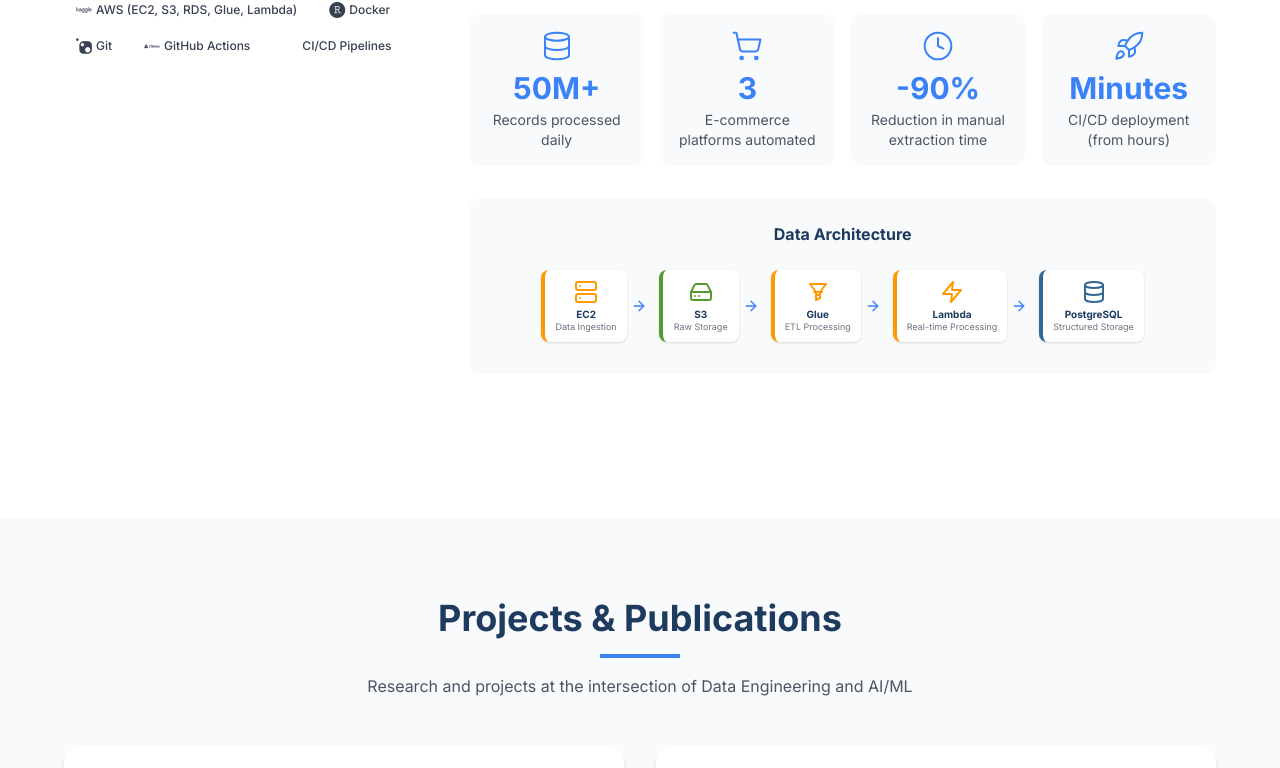
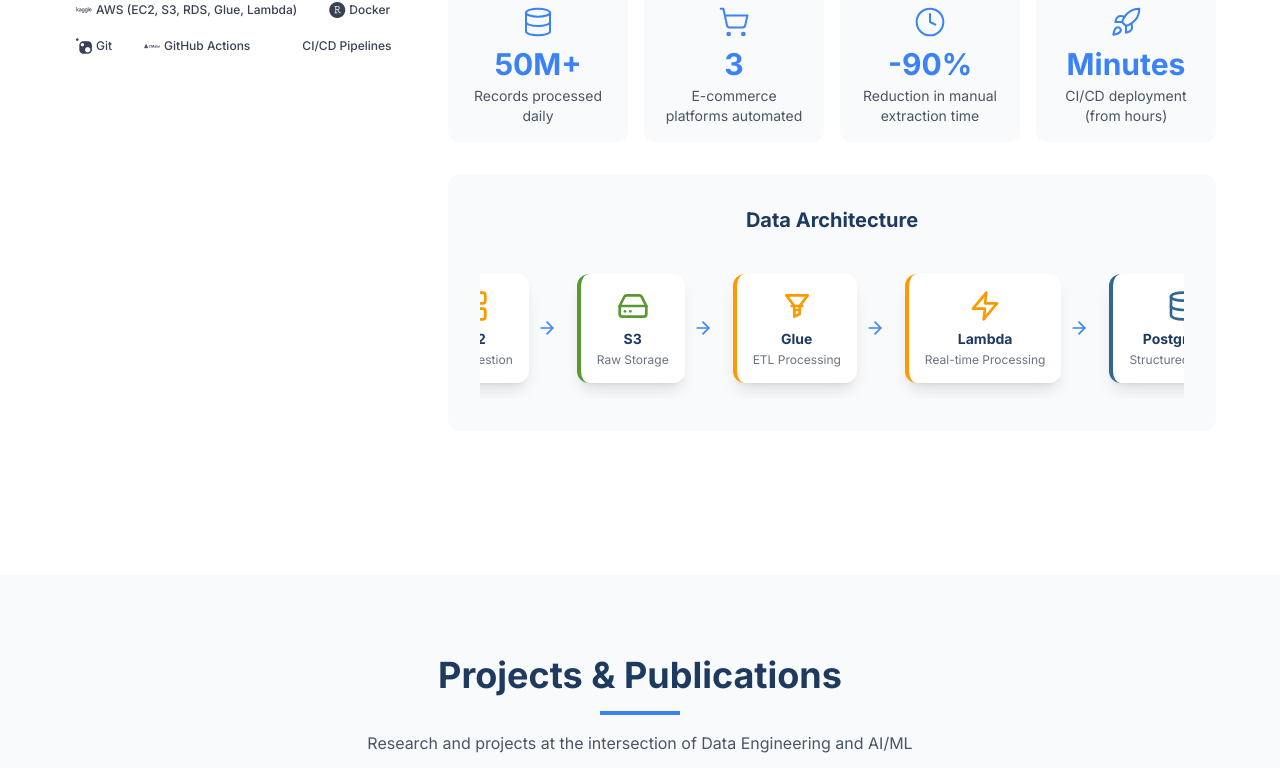
Before and after one commit to ThuatNguyenZ/profile, a React (Vite) app: page / in a window 1280 px wide. Shown: the part 4014-4782 px from the top of the page. Built offline with nearby package versions, Linux system fonts and the light colour scheme; some icons are missing.

Commit message:
feat: make Data Architecture diagram larger and more prominent

```diff
--- a/src/components/experience/ArchitectureDiagram.jsx
+++ b/src/components/experience/ArchitectureDiagram.jsx
@@ -37,26 +37,26 @@ export default function ArchitectureDiagram({ architecture }) {
   const getIconForService = (iconType, color) => {
     switch (iconType) {
       case 'compute':
-        return <Server size={24} strokeWidth={2} color={color} />
+        return <Server size={32} strokeWidth={2} color={color} />
       case 'storage':
-        return <HardDrive size={24} strokeWidth={2} color={color} />
+        return <HardDrive size={32} strokeWidth={2} color={color} />
       case 'etl':
-        return <GlueIcon size={24} color={color} />
+        return <GlueIcon size={32} color={color} />
       case 'function':
-        return <LambdaIcon size={24} color={color} />
+        return <LambdaIcon size={32} color={color} />
       case 'database':
-        return <Database size={24} strokeWidth={2} color={color} />
+        return <Database size={32} strokeWidth={2} color={color} />
       default:
-        return <Server size={24} strokeWidth={2} color={color} />
+        return <Server size={32} strokeWidth={2} color={color} />
     }
   }
 
   return (
-    <div className="bg-surface rounded-xl p-6">
-      <h4 className="font-bold text-primary mb-4 text-center">{architecture.title}</h4>
+    <div className="bg-surface rounded-xl p-8">
+      <h4 className="font-bold text-primary mb-6 text-center text-xl">{architecture.title}</h4>
 
       {/* Single row flow - nowrap with scroll on mobile */}
-      <div className="flex items-center justify-center gap-2 overflow-x-auto py-2">
+      <div className="flex items-center justify-center gap-3 overflow-x-auto py-4">
         {architecture.services.map((service, index) => {
           const color = serviceColors[service.name] || '#3B82F6'
           const icon = getIconForService(service.icon, color)
@@ -71,17 +71,17 @@ export default function ArchitectureDiagram({ architecture }) {
               className="flex items-center flex-shrink-0"
             >
               <div
-                className="bg-white rounded-lg p-2.5 text-center min-w-[80px] shadow border-l-4"
+                className="bg-white rounded-xl p-4 text-center min-w-[100px] shadow-lg border-l-4"
                 style={{ borderLeftColor: color }}
               >
-                <div className="flex justify-center mb-1" style={{ color }}>
+                <div className="flex justify-center mb-2" style={{ color }}>
                   {icon}
                 </div>
-                <div className="font-bold text-primary text-[10px] leading-tight">{service.name}</div>
-                <div className="text-[9px] text-gray-500 leading-tight">{service.description}</div>
+                <div className="font-bold text-primary text-sm leading-tight mb-1">{service.name}</div>
+                <div className="text-xs text-gray-500 leading-tight">{service.description}</div>
               </div>
               {index < architecture.services.length - 1 && (
-                <ArrowRight className="text-secondary mx-1 flex-shrink-0" size={16} strokeWidth={2} />
+                <ArrowRight className="text-secondary mx-2 flex-shrink-0" size={20} strokeWidth={2} />
               )}
             </motion.div>
           )
```
